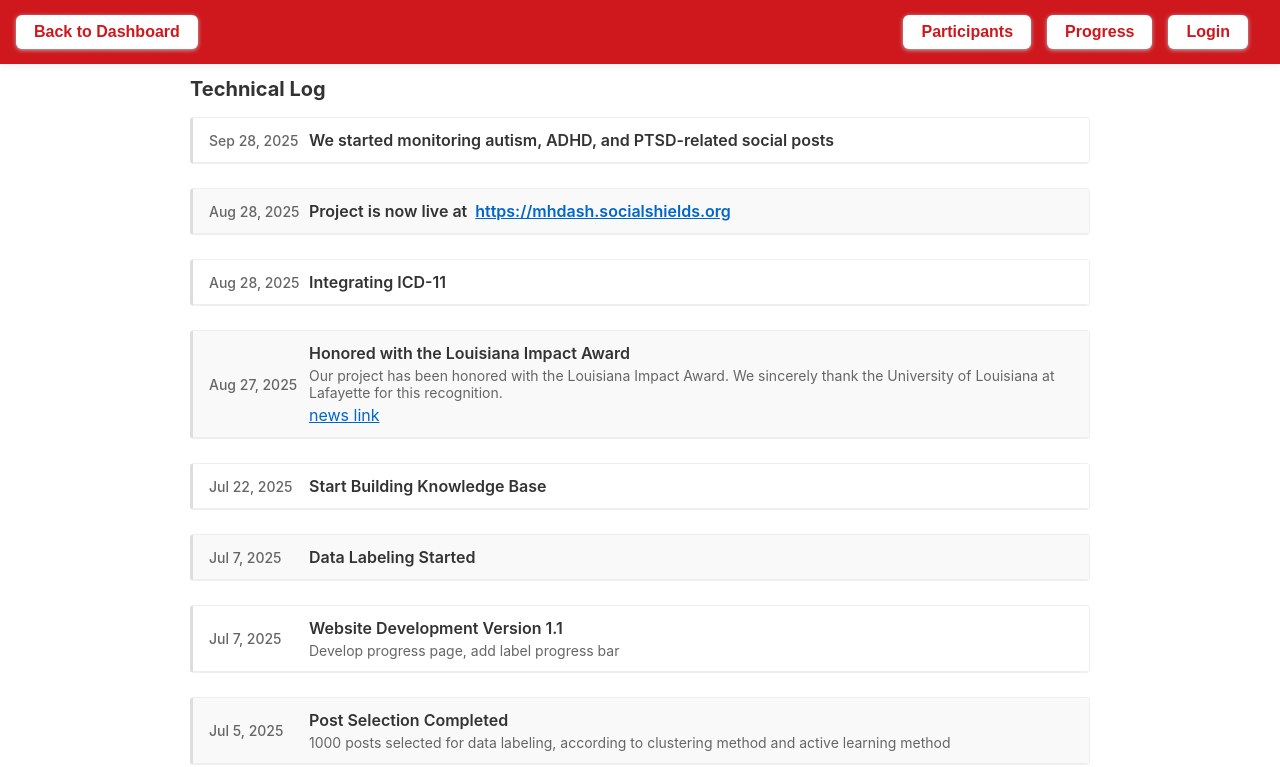
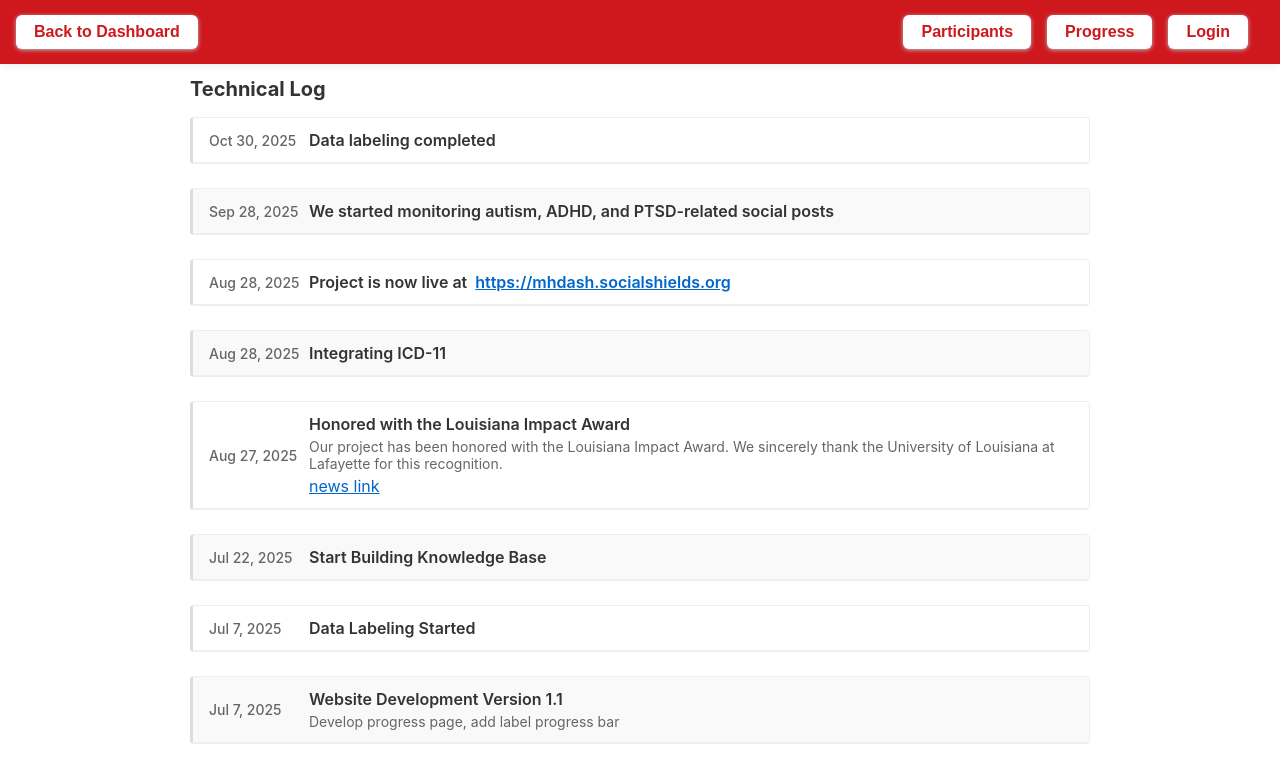
Before and after one commit to ihozh/mental-health-vercel, a Next.js app: page /progress in a window 1280 px wide. Shown: the top 767 px of the page. Built offline with nearby package versions, Linux system fonts and the light colour scheme.

Commit message:
update 10/30

```diff
--- a/pages/progress.js
+++ b/pages/progress.js
@@ -15,6 +15,10 @@ export default function ProjectProgress() {
 
   // Project logs with dates - only showing completed or ongoing items in reverse chronological order (newest first)
   const projectLogs = [
+    {
+      date: '2025-10-30',
+      title: 'Data labeling completed',
+    },
     {
       date: '2025-09-28',
       title: 'We started monitoring autism, ADHD, and PTSD-related social posts',
```
